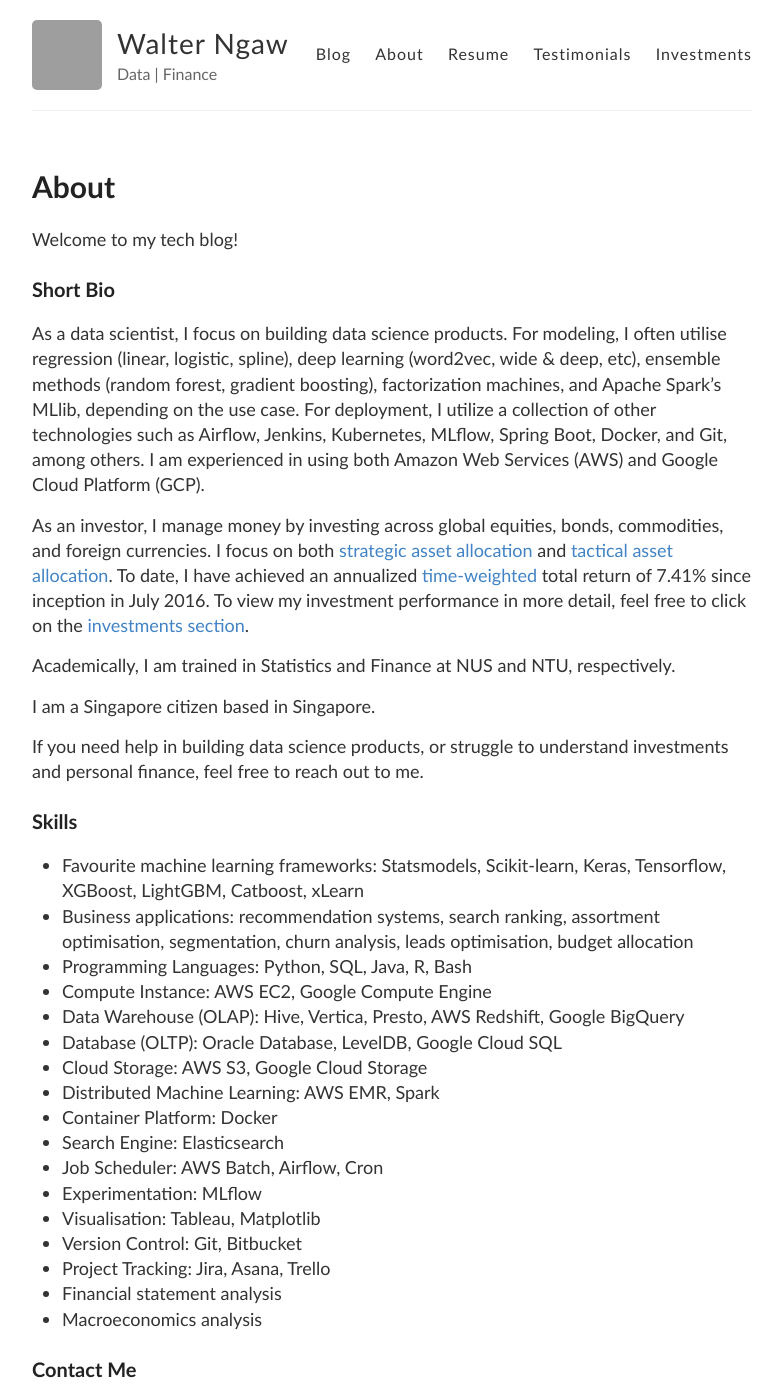
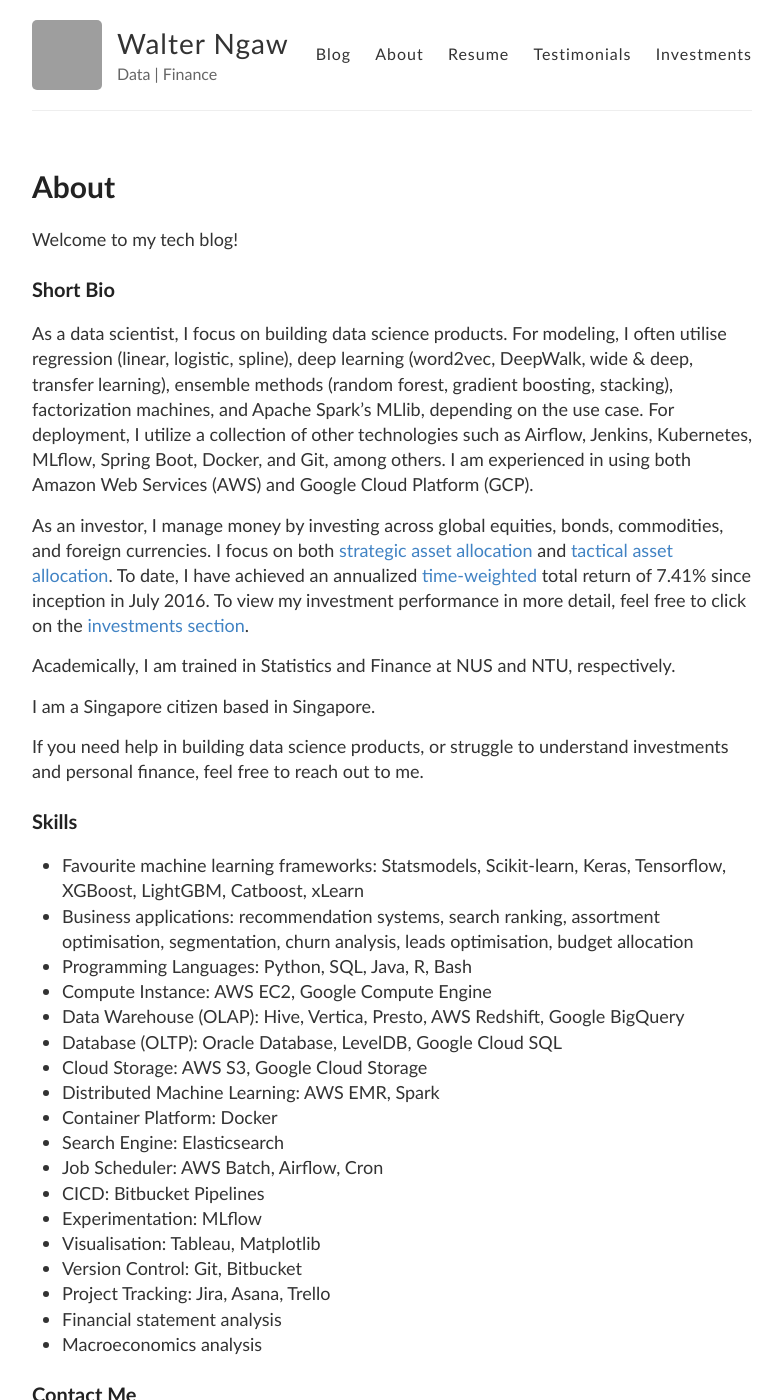
Before and after one commit to wngaw/wngaw.github.io, a Jekyll site: the page built from about.md, in a window 1280 px wide and 1400 px high. Shown: the whole window, without its empty margins (248-1030 px from the left). Built offline with Jekyll 4.4.1, drawn with Linux system fonts in a browser that asks for light colours; grey boxes are pictures that could not be loaded.

Commit message:
update about

```diff
--- a/about.md
+++ b/about.md
@@ -8,7 +8,7 @@ Welcome to my tech blog!
 
 ### Short Bio
 
-As a data scientist, I focus on building data science products. For modeling, I often utilise regression (linear, logistic, spline), deep learning (word2vec, wide & deep, etc), ensemble methods (random forest, gradient boosting), factorization machines, and Apache Spark’s MLlib, depending on the use case. For deployment, I utilize a collection of other technologies such as Airflow, Jenkins, Kubernetes, MLflow, Spring Boot, Docker, and Git, among others. I am experienced in using both Amazon Web Services (AWS) and Google Cloud Platform (GCP).
+As a data scientist, I focus on building data science products. For modeling, I often utilise regression (linear, logistic, spline), deep learning (word2vec, DeepWalk, wide & deep, transfer learning), ensemble methods (random forest, gradient boosting, stacking), factorization machines, and Apache Spark’s MLlib, depending on the use case. For deployment, I utilize a collection of other technologies such as Airflow, Jenkins, Kubernetes, MLflow, Spring Boot, Docker, and Git, among others. I am experienced in using both Amazon Web Services (AWS) and Google Cloud Platform (GCP).
 
 As an investor, I manage money by investing across global equities, bonds, commodities, and foreign currencies. I focus on both [strategic asset allocation](https://www.investopedia.com/terms/s/strategicassetallocation.asp) and [tactical asset allocation](https://www.investopedia.com/terms/t/tacticalassetallocation.asp). To date, I have achieved an annualized [time-weighted](https://www.investopedia.com/terms/t/time-weightedror.asp) total return of 7.41% since inception in July 2016. To view my investment performance in more detail, feel free to click on the [investments section](https://wngaw.github.io/investments).
 
@@ -31,6 +31,7 @@ If you need help in building data science products, or struggle to understand in
 - Container Platform: Docker
 - Search Engine: Elasticsearch
 - Job Scheduler: AWS Batch, Airflow, Cron
+- CICD: Bitbucket Pipelines
 - Experimentation: MLflow
 - Visualisation: Tableau, Matplotlib
 - Version Control: Git, Bitbucket
```
